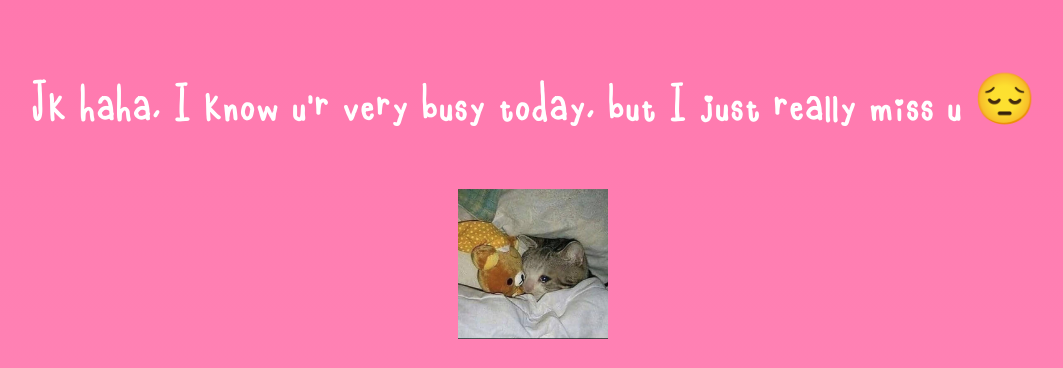
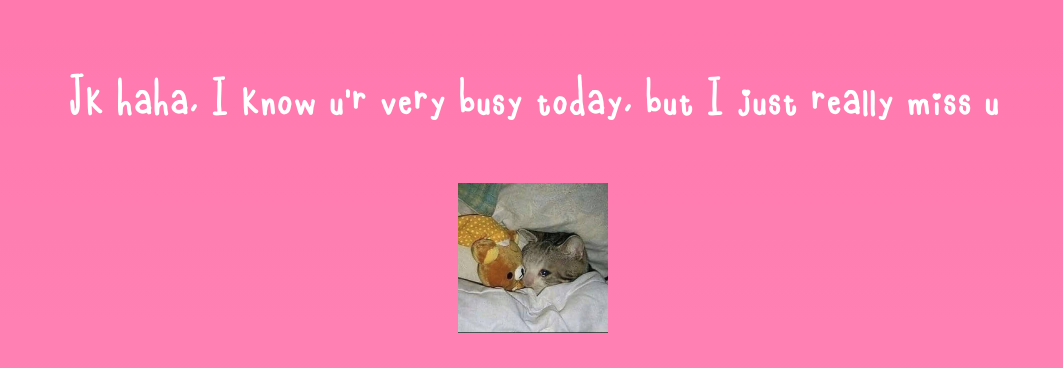
Before and after one commit to Tenz3011/ValentinesDay, a plain HTML site: page page2.html in a window 1280 px wide. Shown: the top 368 px of the page, without its empty margins (107-1170 px from the left). Drawn offline with Linux system fonts and the light colour scheme.

Commit message:
Add files via upload

```diff
--- a/page2.html
+++ b/page2.html
@@ -8,7 +8,7 @@
     </head>
     <body>
         <div class="border">
-            <h2>Jk haha, I know u'r very busy today, but I just really miss u &#x1F614</h2>
+            <h2>Jk haha, I know u'r very busy today, but I just really miss u </h2>
             <div class="cat">
                 <img src="sadcat.jpg", height="150">
             </div>
```
